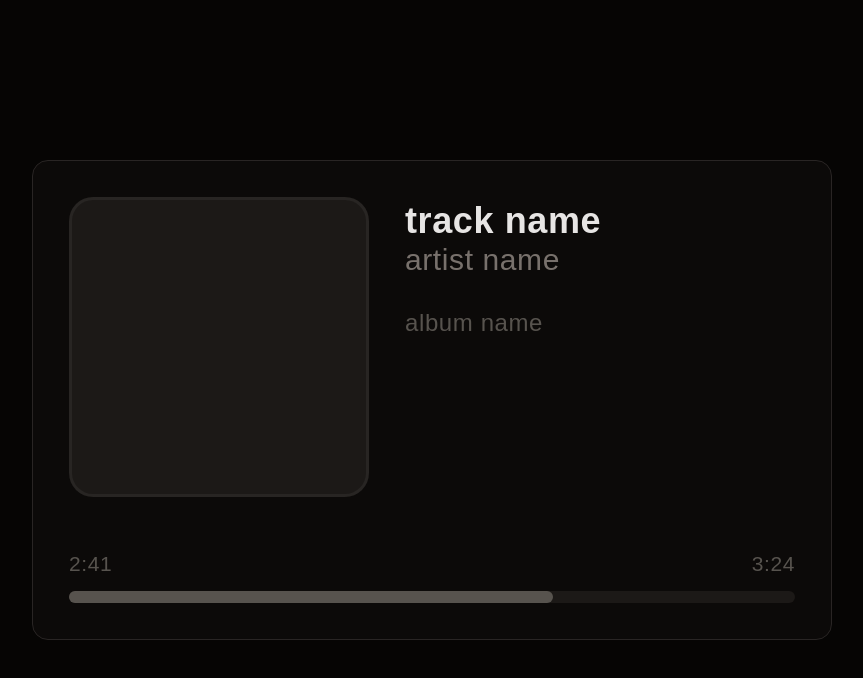
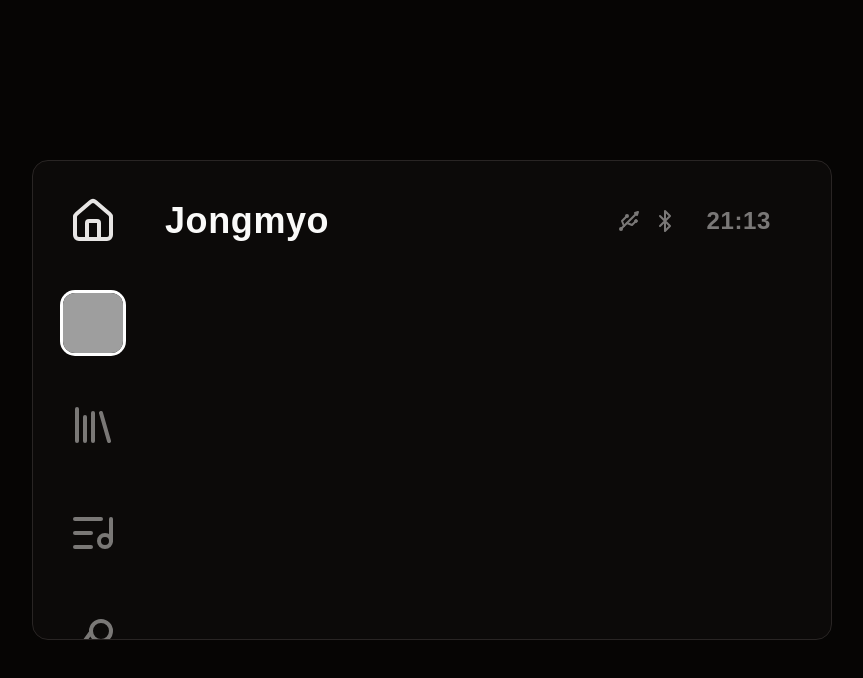
Before and after one commit to busybox11/jongmyo, a React app: page / in a window 1280 px wide. Shown: the top 678 px of the page, without its empty margins (208-1071 px from the left). Built offline with nearby package versions, Linux system fonts and the light colour scheme; grey boxes are pictures that could not be loaded; the HTML template or start-up script is replaced by a standard one.

Commit message:
initial now playing state atom, lucide icons, main view initial commit, im doing stuff blehh

```diff
--- a/package.json
+++ b/package.json
@@ -12,8 +12,11 @@
   },
   "dependencies": {
     "@fontsource-variable/figtree": "^5.2.10",
+    "jotai": "^2.18.1",
+    "lucide-react": "^0.577.0",
     "react": "^19.2.3",
-    "react-dom": "^19.2.3"
+    "react-dom": "^19.2.3",
+    "tailwind-merge": "^3.5.0"
   },
   "devDependencies": {
     "@biomejs/biome": "2.3.8",
--- a/src/App.css
+++ b/src/App.css
@@ -21,3 +21,7 @@ body {
   justify-content: center;
   align-items: center;
 }
+
+::-webkit-scrollbar {
+  display: none;
+}
--- a/src/App.tsx
+++ b/src/App.tsx
@@ -1,12 +1,10 @@
 import '@fontsource-variable/figtree';
 import './App.css';
 
-import NowPlaying from './views/NowPlaying';
+import Main from './views/Main';
 
 const App = () => {
-  return (
-    <NowPlaying />
-  );
+  return <Main />;
 };
 
 export default App;
--- /dev/null
+++ b/src/hooks/useNowPlaying.ts
@@ -0,0 +1,32 @@
+import { atom, useAtomValue } from "jotai";
+
+export const nowPlayingAtom = atom<{
+  meta: {
+    source: string;
+    url: string;
+    image: string;
+  };
+  progress: {
+    playing: boolean;
+    current: number;
+    duration: number;
+  };
+  title: string;
+  artist: string;
+  album: string;
+}>({
+  meta: {
+    source: "Spotify",
+    url: "https://open.spotify.com/track/1Mn7726PLnvPOUlYvrlLxS",
+    image: "https://i.scdn.co/image/ab67616d00001e026c1bab854ba30713113c297a",
+  },
+  progress: { playing: true, current: 147822, duration: 178177 },
+  title: "The Pearl",
+  artist: "Cecile Believe",
+  album: "Tender the Spark",
+});
+
+export const useNowPlaying = () => {
+  const nowPlaying = useAtomValue(nowPlayingAtom);
+  return nowPlaying;
+};
--- /dev/null
+++ b/src/views/Main.tsx
@@ -0,0 +1,144 @@
+import {
+  BluetoothIcon,
+  DiscAlbumIcon,
+  HomeIcon,
+  LibraryIcon,
+  ListMusicIcon,
+  Mic2Icon,
+  Music4Icon,
+  UsbIcon,
+} from 'lucide-react';
+import { useNowPlaying } from '../hooks/useNowPlaying';
+
+const sidebarItems = [
+  {
+    icon: HomeIcon,
+    label: 'Home',
+    href: '/',
+  },
+  {
+    icon: Music4Icon,
+    label: 'Now playing',
+    href: '/nowplaying',
+  },
+  {
+    icon: LibraryIcon,
+    label: 'Library',
+    href: '/library',
+  },
+  {
+    icon: ListMusicIcon,
+    label: 'Playlists',
+    href: '/playlists',
+  },
+  {
+    icon: Mic2Icon,
+    label: 'Artists',
+    href: '/artists',
+  },
+  {
+    icon: DiscAlbumIcon,
+    label: 'Albums',
+    href: '/albums',
+  },
+];
+
+function Sidebar() {
+  const active = '/';
+
+  return (
+    <aside className="w-20 h-full">
+      <nav className="h-full overflow-y-auto">
+        <ul className="flex flex-col items-center justify-center space-y-2 p-2">
+          {sidebarItems.map((item) =>
+            item.href === '/nowplaying' ? (
+              <NowPlayingNavIcon key={item.href} />
+            ) : (
+              <GenericNavIcon
+                key={item.href}
+                icon={<item.icon size={48} />}
+                href={item.href}
+                active={active === item.href}
+              />
+            ),
+          )}
+        </ul>
+      </nav>
+    </aside>
+  );
+}
+
+function GenericNavIcon({
+  icon,
+  href,
+  active,
+}: {
+  icon: React.ReactNode;
+  href: string;
+  active: boolean;
+}) {
+  return (
+    <li
+      key={href}
+      data-active={active}
+      className="data-[active=true]:opacity-100 text-stone-200 opacity-50"
+    >
+      <a href={href} className="size-16 flex items-center justify-center">
+        {icon}
+      </a>
+    </li>
+  );
+}
+
+function NowPlayingNavIcon() {
+  const nowPlaying = useNowPlaying();
+
+  if (!nowPlaying) {
+    return (
+      <div className="size-14 flex items-center justify-center">
+        <Music4Icon size={48} />
+      </div>
+    );
+  }
+
+  return (
+    <div className="size-14 flex items-center justify-center">
+      <img
+        src={nowPlaying.meta.image}
+        alt={nowPlaying.title}
+        className="size-10 rounded-lg object-cover ring ring-white"
+      />
+    </div>
+  );
+}
+
+function TopBar() {
+  return (
+    <header className="w-full h-20 p-2 flex flex-row items-center justify-between">
+      <nav className="h-full flex items-center justify-between">
+        <h1 className="text-2xl font-bold">Jongmyo</h1>
+      </nav>
+
+      <div className="flex items-center justify-center px-8 space-x-2 text-stone-200 opacity-50">
+        <UsbIcon size={24} />
+        <BluetoothIcon size={24} />
+
+        <span className="font-bold tabular-nums pl-3">21:13</span>
+      </div>
+    </header>
+  );
+}
+
+export default function Main() {
+  return (
+    <main className="w-full h-full flex flex-row">
+      <Sidebar />
+
+      <section className="w-full">
+        <TopBar />
+
+        <div className="flex-1"></div>
+      </section>
+    </main>
+  );
+}
--- a/src/views/NowPlaying.tsx
+++ b/src/views/NowPlaying.tsx
@@ -1,26 +1,105 @@
+import { useNowPlaying } from '../hooks/useNowPlaying';
+
+function formatDuration(milliseconds: number) {
+  const seconds = Math.floor(milliseconds / 1000);
+  const minutes = Math.floor(seconds / 60);
+  const remainingSeconds = seconds % 60;
+  return `${minutes}:${remainingSeconds.toString().padStart(2, '0')}`;
+}
+
 export default function NowPlaying() {
+  const nowPlaying = useNowPlaying();
+
   return (
-    <section className="w-full h-full p-6 flex flex-col">
-      <div className="flex space-x-6">
-        <div className="w-[300px] h-[300px] bg-stone-900 shadow-3xl rounded-2xl relative">
+    <section className="w-full h-full p-6 flex flex-col relative">
+      <div className="absolute inset-0 z-0 rounded-2xl">
+        <svg id="img_bg_filters" className="absolute inset-0">
+          <title>image filters</title>
+
+          <filter id="blurFilter" x="0%" y="0%" width="100%" height="100%">
+            <feGaussianBlur stdDeviation="64" result="blurred" />
+            <feColorMatrix
+              type="saturate"
+              values="2"
+              in="blurred"
+              result="saturate"
+            />
+            <feComponentTransfer in="saturate" result="glass">
+              <feFuncR type="linear" slope="1.14" />
+              <feFuncG type="linear" slope="1.14" />
+              <feFuncB type="linear" slope="1.15" />
+            </feComponentTransfer>
+          </filter>
+
+          <filter id="noiseFilter" x="0%" y="0%" width="100%" height="100%">
+            <feTurbulence
+              type="fractalNoise"
+              baseFrequency="0.25"
+              numOctaves="4"
+              seed="15"
+              stitchTiles="stitch"
+              result="noise"
+            />
+            <feColorMatrix
+              in="noise"
+              type="saturate"
+              values="0"
+              result="grayscaleNoise"
+            />
+            <feDistantLight azimuth="3" elevation="145" />
+            <feComponentTransfer in="grayscaleNoise" result="adjustedNoise">
+              <feFuncA type="discrete" tableValues="0 .75 0 .75 0 .75 0 .75" />
+            </feComponentTransfer>
+            <feBlend in="SourceGraphic" in2="adjustedNoise" mode="color-burn" />
+          </filter>
+        </svg>
+
+        <img
+          src={nowPlaying.meta.image}
+          alt={nowPlaying.title}
+          style={{ filter: 'url(#blurFilter) url(#noiseFilter)' }}
+          className="w-full h-full object-cover rounded-2xl scale-125 opacity-20"
+        />
+      </div>
+
+      <div className="flex space-x-6 z-10">
+        <div className="w-[300px] h-[300px] bg-stone-900 shadow-3xl rounded-2xl relative shadow-2xl ring-2 ring-black/20">
           <div className="absolute inset-0 ring-inset ring ring-white/5 rounded-2xl"></div>
+          <img
+            src={nowPlaying.meta.image}
+            alt={nowPlaying.title}
+            className="w-full h-full object-cover rounded-2xl"
+          />
         </div>
 
         <div className="flex flex-col">
-          <h2 className="text-2xl text-stone-200 font-black">track name</h2>
-          <h5 className="text-xl text-stone-500 font-medium -mt-1">artist name</h5>
-          <h6 className="text-stone-600 mt-4">album name</h6>
+          <h2 className="text-2xl text-stone-100/90 font-black">
+            {nowPlaying.title}
+          </h2>
+          <h5 className="text-xl text-stone-400/90 font-medium -mt-1">
+            {nowPlaying.artist}
+          </h5>
+          <h6 className="text-stone-400/50 mt-2">{nowPlaying.album}</h6>
         </div>
       </div>
 
-      <div className="flex flex-col space-y-2 mt-auto">
+      <div className="flex flex-col space-y-2 mt-auto z-10">
         <div className="flex items-center justify-between space-x-2">
-          <span className="text-sm tabular-nums text-stone-600">2:41</span>
-          <span className="text-sm tabular-nums text-stone-600">3:24</span>
+          <span className="text-sm tabular-nums text-stone-200/50">
+            {formatDuration(nowPlaying.progress.current)}
+          </span>
+          <span className="text-sm tabular-nums text-stone-200/50">
+            {formatDuration(nowPlaying.progress.duration)}
+          </span>
         </div>
 
-        <div className="h-2 w-full bg-stone-900 rounded-full">
-          <div className="h-full w-2/3 bg-stone-600 rounded-full"></div>
+        <div className="h-2 w-full bg-white/10 rounded-full backdrop-blur-lg ring ring-black/20 overflow-hidden">
+          <div
+            className="h-full bg-white/50 rounded-full ring ring-black/50"
+            style={{
+              width: `${(nowPlaying.progress.current / nowPlaying.progress.duration) * 100}%`,
+            }}
+          ></div>
         </div>
       </div>
     </section>
```
Also changed, not shown: 1 other file (tests, documents, lock files or other folders).
